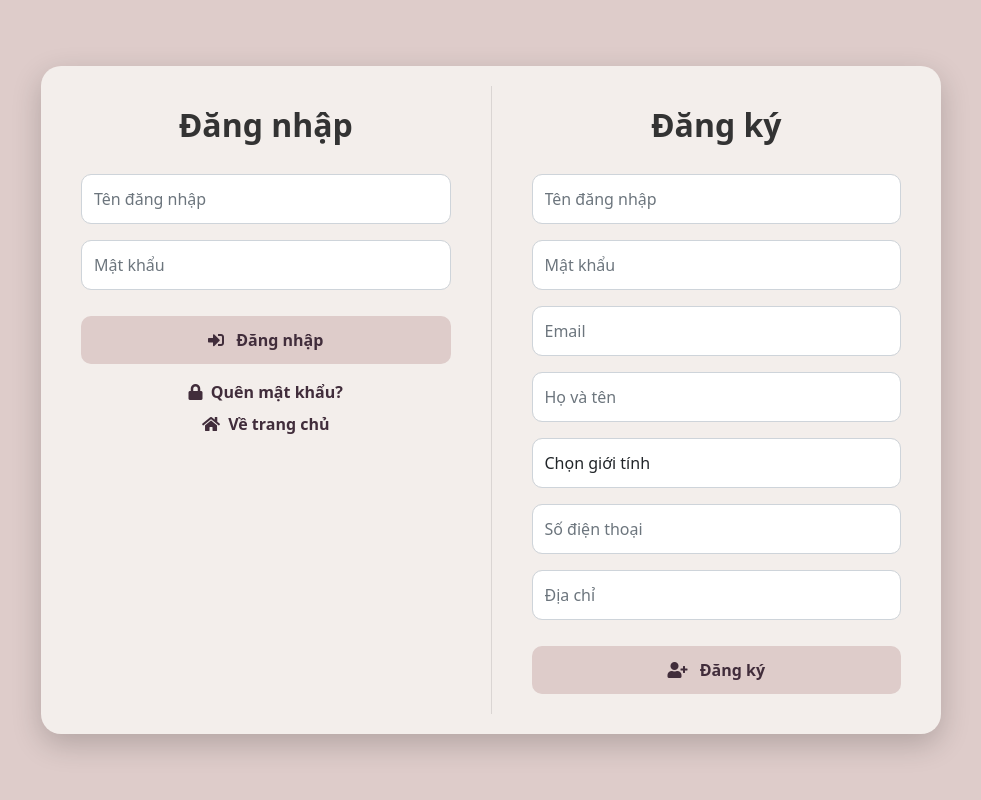
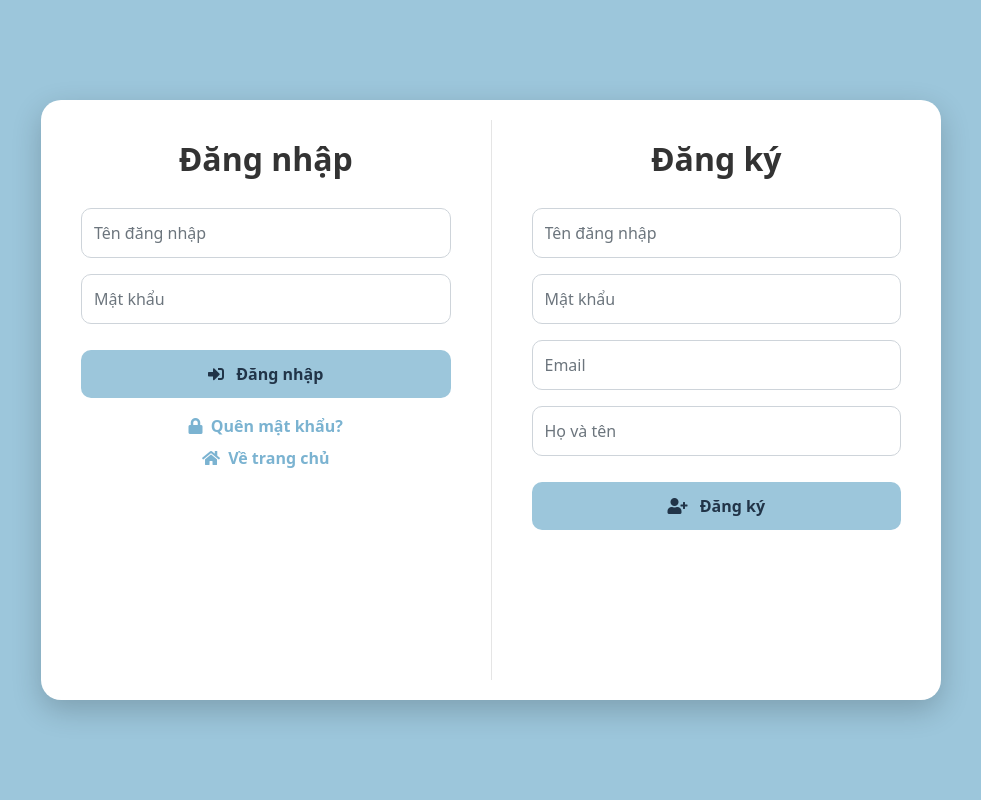
Before and after one commit to Khanh-Vy04/TKHTTM-T, a PHP site: page /send-verification/login.php in a window 1280 px wide. Shown: the whole page, without its empty margins (149-1130 px from the left). Run offline with PHP 8.4, Linux system fonts and the light colour scheme.

Commit message:
Fix login and update genres page

```diff
--- a/login.php
+++ b/login.php
@@ -80,17 +80,14 @@ if (isset($_POST['register'])) {
     $password = trim($_POST['reg_password']);
     $email = trim($_POST['reg_email']);
     $fullname = trim($_POST['reg_fullname']);
-    $gender = $_POST['reg_gender'];
-    $phone = trim($_POST['reg_phone']);
-    $address = trim($_POST['reg_address']);
+    // Đặt giá trị mặc định cho các trường không bắt buộc (không ảnh hưởng backend)
+    $gender = isset($_POST['reg_gender']) ? $_POST['reg_gender'] : '';
+    $phone = isset($_POST['reg_phone']) ? trim($_POST['reg_phone']) : '';
+    $address = isset($_POST['reg_address']) ? trim($_POST['reg_address']) : '';
 
-    // Validate input
-    if (empty($username) || empty($password) || empty($email) || empty($fullname) || empty($gender) || empty($phone) || empty($address)) {
+    // Validate input - chỉ kiểm tra các trường bắt buộc
+    if (empty($username) || empty($password) || empty($email) || empty($fullname)) {
         $register_error = "Vui lòng điền đầy đủ thông tin!";
-    }
-    // Validate số điện thoại Việt Nam
-    elseif (!preg_match('/^(0|\+84)[0-9]{9}$/', $phone)) {
-        $register_error = "Số điện thoại không hợp lệ! Vui lòng nhập số điện thoại Việt Nam (10 số bắt đầu bằng 0 hoặc +84 theo sau 9 số).";
     } else {
         try {
             // Kiểm tra username và email đã tồn tại chưa
@@ -145,14 +142,14 @@ if (isset($_POST['register'])) {
     <link rel="stylesheet" href="https://cdnjs.cloudflare.com/ajax/libs/font-awesome/5.15.4/css/all.min.css">
     <style>
         body {
-            background: #deccca;
+            background: #9CC6DB;
             min-height: 100vh;
             display: flex;
             align-items: center;
             justify-content: center;
         }
         .auth-container {
-            background: #f3eeeb;
+            background: #ffffff;
             border-radius: 20px;
             box-shadow: 0 10px 30px rgba(0, 0, 0, 0.2);
             overflow: hidden;
@@ -179,18 +176,18 @@ if (isset($_POST['register'])) {
             margin-bottom: 15px;
         }
         .btn-auth {
-            background: #deccca;
+            background: #9CC6DB;
             border: none;
             border-radius: 10px;
-            color: #412d3b;
+            color: #213448;
             padding: 12px;
             width: 100%;
             font-weight: 600;
             margin-top: 10px;
         }
         .btn-auth:hover {
-            background: #412d3b;
-            color: #deccca;
+            background: #7BB3D1;
+            color: #213448;
             transform: translateY(-2px);
             box-shadow: 0 5px 15px rgba(255, 107, 53, 0.3);
         }
@@ -205,7 +202,7 @@ if (isset($_POST['register'])) {
         }
         .text-center a {
             text-decoration: none;
-            color: #412d3b;
+            color: #7BB3D1;
             font-weight: 600;
         }
         .text-center a:hover {
@@ -316,39 +313,6 @@ if (isset($_POST['register'])) {
                                placeholder="Họ và tên"
                                required>
                     </div>
-                    <div class="mb-3">
-                        <select class="form-control"
-                                name="reg_gender"
-                                id="reg_gender"
-                                autocomplete="sex"
-                                required>
-                            <option value="">Chọn giới tính</option>
-                            <option value="Nam">Nam</option>
-                            <option value="Nữ">Nữ</option>
-                            <option value="Khác">Khác</option>
-                        </select>
-                    </div>
-                    <div class="mb-3">
-                        <input type="tel"
-                               class="form-control"
-                               name="reg_phone"
-                               id="reg_phone"
-                               autocomplete="tel"
-                               placeholder="Số điện thoại"
-                               required>
-                        <div id="phone-error" class="text-danger small" style="display: none;">
-                            Số điện thoại không hợp lệ! Vui lòng nhập số điện thoại Việt Nam (10 số bắt đầu bằng 0 hoặc +84 theo sau 9 số).
-                        </div>
-                    </div>
-                    <div class="mb-3">
-                        <input type="text"
-                               class="form-control"
-                               name="reg_address"
-                               id="reg_address"
-                               autocomplete="street-address"
-                               placeholder="Địa chỉ"
-                               required>
-                    </div>
                     <button type="submit" name="register" class="btn btn-auth">
                         <i class="fas fa-user-plus me-2"></i> Đăng ký
                     </button>
@@ -360,33 +324,7 @@ if (isset($_POST['register'])) {
     <script src="https://cdn.jsdelivr.net/npm/bootstrap@5.1.3/dist/js/bootstrap.bundle.min.js"></script>
 
     <script>
-        // Kiểm tra số điện thoại real-time
-        document.getElementById('reg_phone').addEventListener('input', function() {
-            const phone = this.value.trim();
-            const phoneError = document.getElementById('phone-error');
-            const phoneRegex = /^(0|\+84)[0-9]{9}$/;
-
-            if (phone && !phoneRegex.test(phone)) {
-                phoneError.style.display = 'block';
-                this.classList.add('is-invalid');
-            } else {
-                phoneError.style.display = 'none';
-                this.classList.remove('is-invalid');
-            }
-        });
-
-        // Kiểm tra khi submit form
-        document.getElementById('registerForm').addEventListener('submit', function(e) {
-            const phone = document.getElementById('reg_phone').value.trim();
-            const phoneRegex = /^(0|\+84)[0-9]{9}$/;
-
-            if (!phoneRegex.test(phone)) {
-                e.preventDefault();
-                document.getElementById('phone-error').style.display = 'block';
-                document.getElementById('reg_phone').classList.add('is-invalid');
-                document.getElementById('reg_phone').focus();
-            }
-        });
+        // Form validation đã được xử lý bởi HTML5 required attributes
     </script>
 </body>
 </html>
```
Also changed, not shown: user/genre/genres.php (+28 -27 lines).
